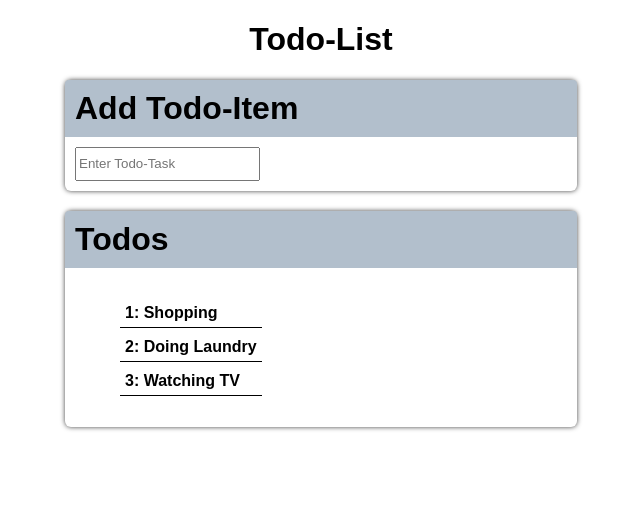
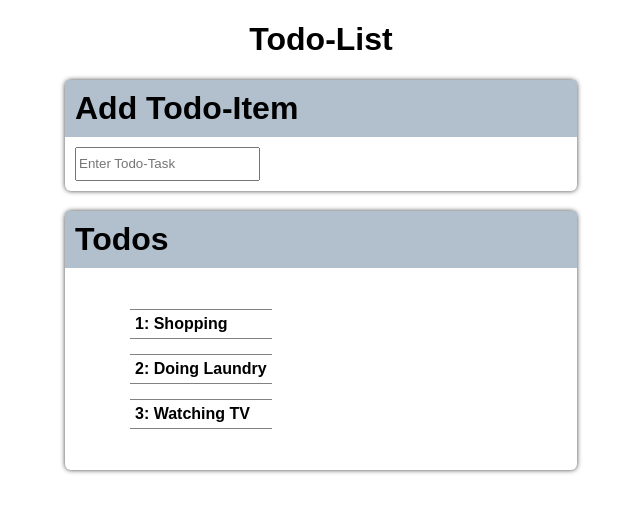
Before and after one commit to SimonHoefling/todo-list, a React (Create React App) app: page / in a window 1280 px wide. Shown: the top 512 px of the page, without its empty margins (319-959 px from the left). Built offline with nearby package versions, Linux system fonts and the light colour scheme.

Commit message:
Changed style for li items

```diff
--- a/src/components/TodoList.css
+++ b/src/components/TodoList.css
@@ -1,8 +1,9 @@
 .list-item {
   list-style: none;
   padding: 5px;
-  margin: 5px;
-  border-bottom: 1px solid black;
+  margin: 15px;
+  border-top: 1px solid rgb(132, 129, 129);
+  border-bottom: 1px solid rgb(132, 129, 129);
 }
 .list-item:hover {
   cursor: pointer;
```
